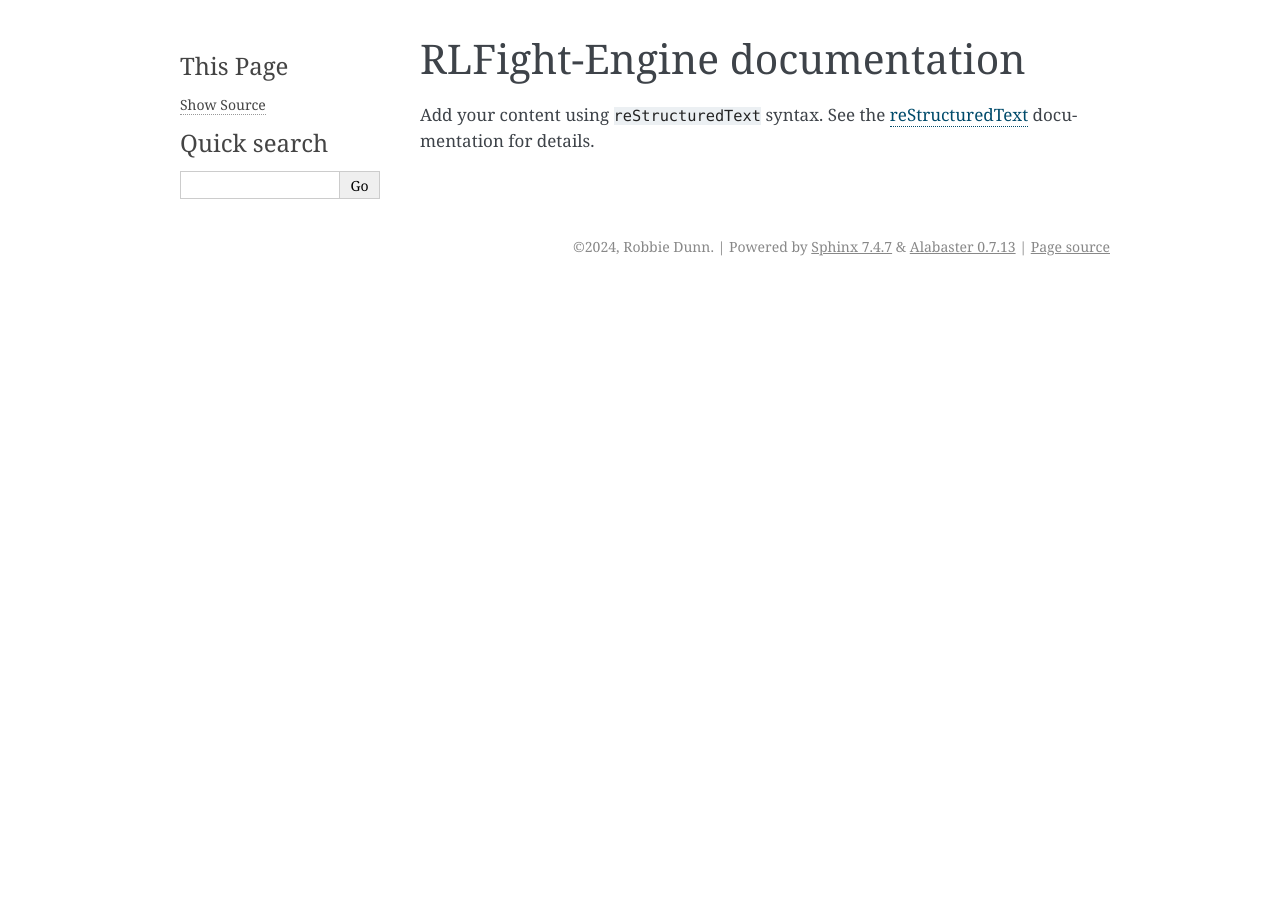
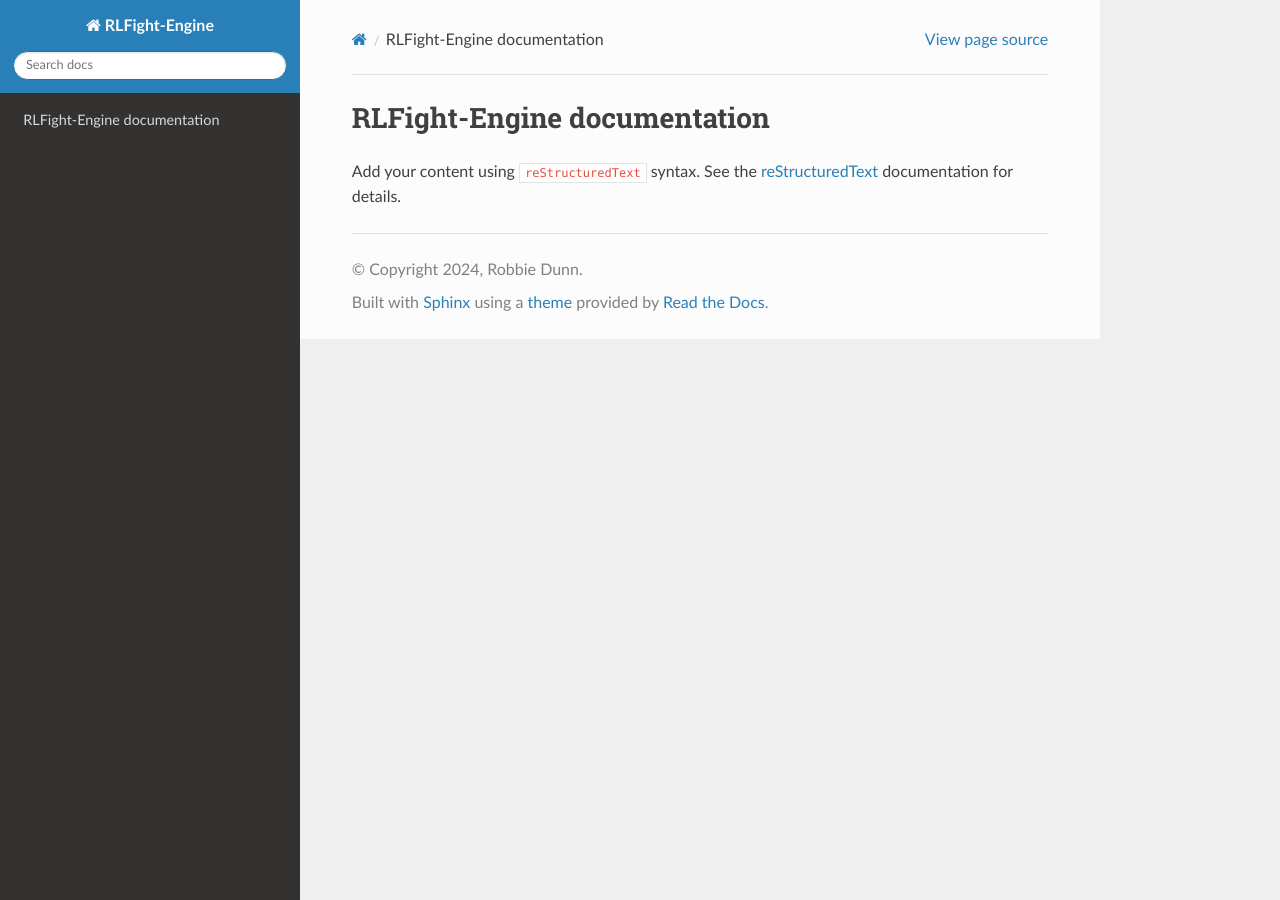
Before and after one commit to robbiejdunn/rlfight-engine, a Sphinx documentation site: the page built from doc/source/index.rst, in a window 1280 px wide. Built offline with Sphinx 7.4.7 and the Read the Docs theme 3.1.0, drawn with Linux system fonts in a browser that asks for light colours.

Commit message:
DOC: set rtd sphinx theme (#18)
Set the sphinx theme to be the "Read the Docs" style (see https://sphinx-themes.org/sample-sites/sphinx-rtd-theme/).

```diff
--- a/doc/source/conf.py
+++ b/doc/source/conf.py
@@ -24,5 +24,5 @@ exclude_patterns = []
 # -- Options for HTML output -------------------------------------------------
 # https://www.sphinx-doc.org/en/master/usage/configuration.html#options-for-html-output
 
-html_theme = 'alabaster'
+html_theme = 'sphinx_rtd_theme'
 html_static_path = ['_static']
```
Also changed, not shown: doc/requirements.txt (+10 -1 lines), 1 other file.
